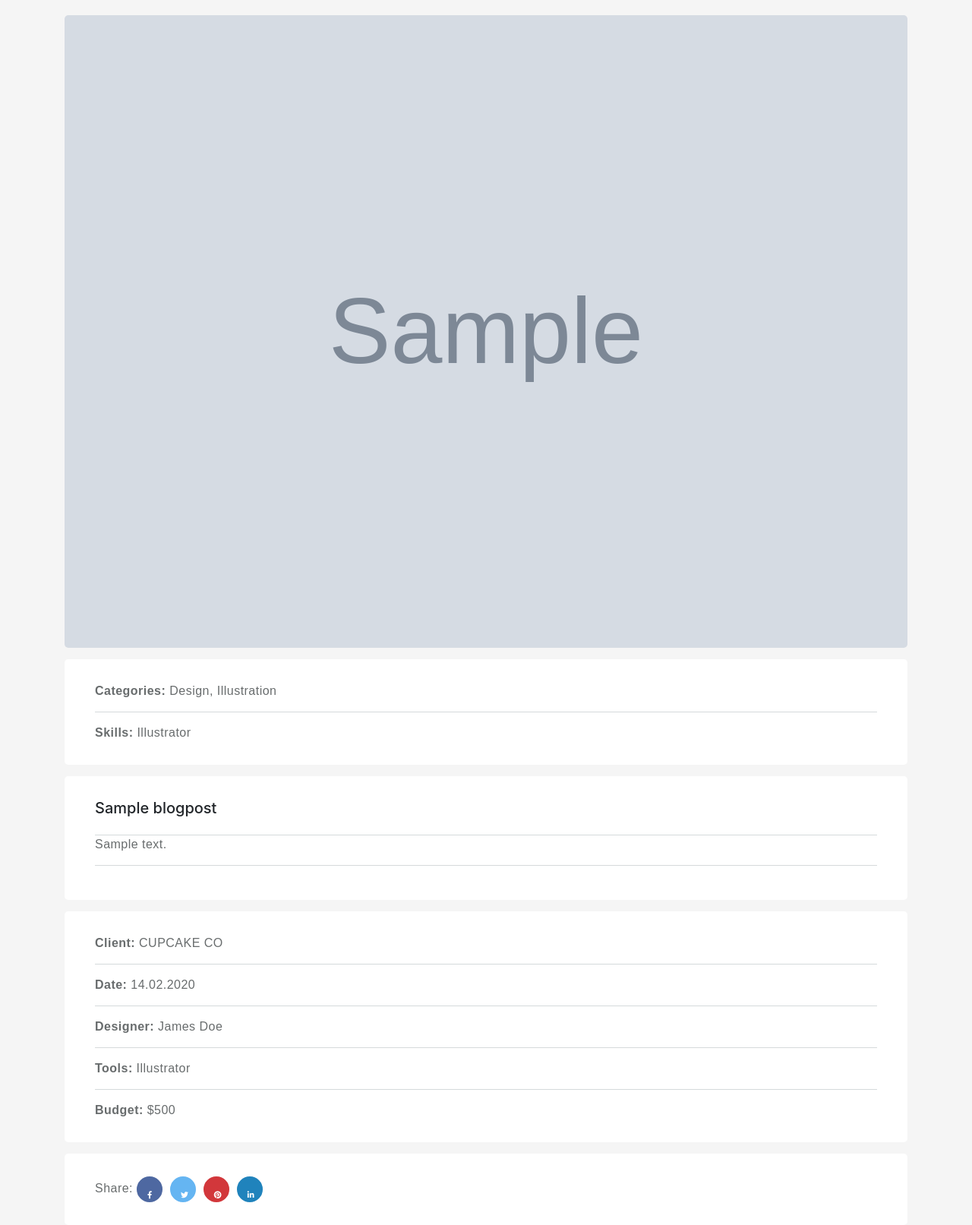
After one commit to asilbek3450/miniblog, a Django app: a page that uses templates/blog_detail.html in a window 1280 px wide. The commit adds this page. Shown: the whole page at 76% size. Run offline with Django 5.2, Linux system fonts and the light colour scheme; tables that the repository leaves empty hold one stand-in row (values such as "Sample post"); grey boxes marked "Sample" are stand-in pictures; some libraries are stand-ins or nearby versions.

Commit message:
blog detail

```diff
--- a/blog/urls.py
+++ b/blog/urls.py
@@ -4,7 +4,6 @@ from .views import blog_list, blog_create, blog_detail
 urlpatterns = [
     path('', blog_list, name='blog_list'),
     path('create/', blog_create, name='blog_create'),
-    path('blog/<int:pk>', blog_detail, name='blog_detail'),
-
+    path('blog_detail/<str:slug>', blog_detail, name='blog_detail'),
 
 ]
--- a/blog/views.py
+++ b/blog/views.py
@@ -1,4 +1,4 @@
-from django.shortcuts import render, redirect
+from django.shortcuts import render, redirect, get_object_or_404
 
 from blog.forms import BlogForm
 from blog.models import BlogPost, BlogCategory
@@ -34,6 +34,11 @@ def blog_create(request):
     return render(request, 'blog_create.html', context=context)
 
 
-def blog_detail():
-    pass
-# https://www.bootdey.com/snippets/view/project-details
+def blog_detail(request, slug):
+    blog = get_object_or_404(BlogPost, slug=slug)
+    category = BlogCategory.objects.filter(id=blog.category.id)
+    context = {
+        'blog': blog,
+        'category': category,
+    }
+    return render(request, 'blog_detail.html', context=context)
--- a/config/settings.py
+++ b/config/settings.py
@@ -122,6 +122,9 @@ STATIC_URL = 'static/'
 STATICFILES_DIRS = [os.path.join(BASE_DIR, 'static'),]
 STATIC_ROOT = BASE_DIR / 'staticfiles'
 
+MEDIA_ROOT = BASE_DIR / 'media'
+MEDIA_URL = '/media/'
+
 # Default primary key field type
 # https://docs.djangoproject.com/en/5.0/ref/settings/#default-auto-field
 
--- /dev/null
+++ b/static/css/detail.css
@@ -0,0 +1,407 @@
+body{
+    background:#f5f5f5;
+    margin-top:20px;}
+/*------- portfolio -------*/
+.project {
+  margin: 15px 0;
+}
+
+.no-gutter .project {
+  margin: 0 !important;
+  padding: 0 !important;
+}
+
+.has-spacer {
+  margin-left: 30px;
+  margin-right: 30px;
+  margin-bottom: 30px;
+}
+
+.has-spacer-extra-space {
+  margin-left: 30px;
+  margin-right: 30px;
+  margin-bottom: 30px;
+}
+
+.has-side-spacer {
+  margin-left: 30px;
+  margin-right: 30px;
+}
+
+.project-title {
+  font-size: 1.25rem;
+}
+
+.project-skill {
+  font-size: 0.9rem;
+  font-weight: 400;
+  letter-spacing: 0.06rem;
+}
+
+.project-info-box {
+  margin: 15px 0;
+  background-color: #fff;
+  padding: 30px 40px;
+  border-radius: 5px;
+}
+
+.project-info-box p {
+  margin-bottom: 15px;
+  padding-bottom: 15px;
+  border-bottom: 1px solid #d5dadb;
+}
+
+.project-info-box p:last-child {
+  margin-bottom: 0;
+  padding-bottom: 0;
+  border-bottom: none;
+}
+img {
+    width: 100%;
+    max-width: 100%;
+    height: auto;
+    -webkit-backface-visibility: hidden;
+}
+.rounded {
+    border-radius: 5px !important;
+}
+.btn-xs.btn-icon {
+    width: 34px;
+    height: 34px;
+    max-width: 34px !important;
+    max-height: 34px !important;
+    font-size: 10px;
+    line-height: 34px;
+}
+/* facebook button */
+.btn-facebook, .btn-facebook:active, .btn-facebook:focus {
+  color: #fff !important;
+  background: #4e68a1;
+  border: 2px solid #4e68a1;
+}
+
+.btn-facebook:hover {
+  color: #fff !important;
+  background: #3b4f7a;
+  border: 2px solid #3b4f7a;
+}
+
+.btn-facebook-link, .btn-facebook-link:active, .btn-facebook-link:focus {
+  color: #4e68a1 !important;
+  background: transparent;
+  border: none;
+}
+
+.btn-facebook-link:hover {
+  color: #3b4f7a !important;
+}
+
+.btn-outline-facebook, .btn-outline-facebook:active, .btn-outline-facebook:focus {
+  color: #4e68a1 !important;
+  background: transparent;
+  border: 2px solid #4e68a1;
+}
+
+.btn-outline-facebook:hover {
+  color: #fff !important;
+  background: #4e68a1;
+  border: 2px solid #4e68a1;
+}
+
+/* twitter button */
+.btn-twitter, .btn-twitter:active, .btn-twitter:focus {
+  color: #fff !important;
+  background: #65b5f2;
+  border: 2px solid #65b5f2;
+}
+
+.btn-twitter:hover {
+  color: #fff !important;
+  background: #5294c6;
+  border: 2px solid #5294c6;
+}
+
+.btn-twitter:hover {
+  color: #fff !important;
+  background: #5294c6;
+  border: 2px solid #5294c6;
+}
+
+.btn-twitter-link, .btn-twitter-link:active, .btn-twitter-link:focus {
+  color: #65b5f2 !important;
+  background: transparent;
+  border: none;
+}
+
+.btn-twitter-link:hover {
+  color: #5294c6 !important;
+}
+
+.btn-outline-twitter, .btn-outline-twitter:active, .btn-outline-twitter:focus {
+  color: #65b5f2 !important;
+  background: transparent;
+  border: 2px solid #65b5f2;
+}
+
+.btn-outline-twitter:hover {
+  color: #fff !important;
+  background: #65b5f2;
+  border: 2px solid #65b5f2;
+}
+
+/* google button */
+.btn-google, .btn-google:active, .btn-google:focus {
+  color: #fff !important;
+  background: #e05d4b;
+  border: 2px solid #e05d4b;
+}
+
+.btn-google:hover {
+  color: #fff !important;
+  background: #b94c3d;
+  border: 2px solid #b94c3d;
+}
+
+.btn-google-link, .btn-google-link:active, .btn-google-link:focus {
+  color: #e05d4b !important;
+  background: transparent;
+  border: none;
+}
+
+.btn-google-link:hover {
+  color: #b94c3d !important;
+}
+
+.btn-outline-google, .btn-outline-google:active, .btn-outline-google:focus {
+  color: #e05d4b !important;
+  background: transparent;
+  border: 2px solid #e05d4b;
+}
+
+.btn-outline-google:hover {
+  color: #fff !important;
+  background: #e05d4b;
+  border: 2px solid #e05d4b;
+}
+
+/* linkedin button */
+.btn-linkedin, .btn-linkedin:active, .btn-linkedin:focus {
+  color: #fff !important;
+  background: #2083bc;
+  border: 2px solid #2083bc;
+}
+
+.btn-linkedin:hover {
+  color: #fff !important;
+  background: #186592;
+  border: 2px solid #186592;
+}
+
+.btn-linkedin-link, .btn-linkedin-link:active, .btn-linkedin-link:focus {
+  color: #2083bc !important;
+  background: transparent;
+  border: none;
+}
+
+.btn-linkedin-link:hover {
+  color: #186592 !important;
+}
+
+.btn-outline-linkedin, .btn-outline-linkedin:active, .btn-outline-linkedin:focus {
+  color: #2083bc !important;
+  background: transparent;
+  border: 2px solid #2083bc;
+}
+
+.btn-outline-linkedin:hover {
+  color: #fff !important;
+  background: #2083bc;
+  border: 2px solid #2083bc;
+}
+
+/* pinterest button */
+.btn-pinterest, .btn-pinterest:active, .btn-pinterest:focus {
+  color: #fff !important;
+  background: #d2373b;
+  border: 2px solid #d2373b;
+}
+
+.btn-pinterest:hover {
+  color: #fff !important;
+  background: #ad2c2f;
+  border: 2px solid #ad2c2f;
+}
+
+.btn-pinterest-link, .btn-pinterest-link:active, .btn-pinterest-link:focus {
+  color: #d2373b !important;
+  background: transparent;
+  border: none;
+}
+
+.btn-pinterest-link:hover {
+  color: #ad2c2f !important;
+}
+
+.btn-outline-pinterest, .btn-outline-pinterest:active, .btn-outline-pinterest:focus {
+  color: #d2373b !important;
+  background: transparent;
+  border: 2px solid #d2373b;
+}
+
+.btn-outline-pinterest:hover {
+  color: #fff !important;
+  background: #d2373b;
+  border: 2px solid #d2373b;
+}
+
+/* dribble button */
+.btn-dribbble, .btn-dribbble:active, .btn-dribbble:focus {
+  color: #fff !important;
+  background: #ec5f94;
+  border: 2px solid #ec5f94;
+}
+
+.btn-dribbble:hover {
+  color: #fff !important;
+  background: #b4446e;
+  border: 2px solid #b4446e;
+}
+
+.btn-dribbble-link, .btn-dribbble-link:active, .btn-dribbble-link:focus {
+  color: #ec5f94 !important;
+  background: transparent;
+  border: none;
+}
+
+.btn-dribbble-link:hover {
+  color: #b4446e !important;
+}
+
+.btn-outline-dribbble, .btn-outline-dribbble:active, .btn-outline-dribbble:focus {
+  color: #ec5f94 !important;
+  background: transparent;
+  border: 2px solid #ec5f94;
+}
+
+.btn-outline-dribbble:hover {
+  color: #fff !important;
+  background: #ec5f94;
+  border: 2px solid #ec5f94;
+}
+
+/* instagram button */
+.btn-instagram, .btn-instagram:active, .btn-instagram:focus {
+  color: #fff !important;
+  background: #4c5fd7;
+  border: 2px solid #4c5fd7;
+}
+
+.btn-instagram:hover {
+  color: #fff !important;
+  background: #4252ba;
+  border: 2px solid #4252ba;
+}
+
+.btn-instagram-link, .btn-instagram-link:active, .btn-instagram-link:focus {
+  color: #4c5fd7 !important;
+  background: transparent;
+  border: none;
+}
+
+.btn-instagram-link:hover {
+  color: #4252ba !important;
+}
+
+.btn-outline-instagram, .btn-outline-instagram:active, .btn-outline-instagram:focus {
+  color: #4c5fd7 !important;
+  background: transparent;
+  border: 2px solid #4c5fd7;
+}
+
+.btn-outline-instagram:hover {
+  color: #fff !important;
+  background: #4c5fd7;
+  border: 2px solid #4c5fd7;
+}
+
+/* youtube button */
+.btn-youtube, .btn-youtube:active, .btn-youtube:focus {
+  color: #fff !important;
+  background: #e52d27;
+  border: 2px solid #e52d27;
+}
+
+.btn-youtube:hover {
+  color: #fff !important;
+  background: #b31217;
+  border: 2px solid #b31217;
+}
+
+.btn-youtube-link, .btn-youtube-link:active, .btn-youtube-link:focus {
+  color: #e52d27 !important;
+  background: transparent;
+  border: none;
+}
+
+.btn-youtube-link:hover {
+  color: #b31217 !important;
+}
+
+.btn-outline-youtube, .btn-outline-youtube:active, .btn-outline-youtube:focus {
+  color: #e52d27 !important;
+  background: transparent;
+  border: 2px solid #e52d27;
+}
+
+.btn-outline-youtube:hover {
+  color: #fff !important;
+  background: #e52d27;
+  border: 2px solid #e52d27;
+}
+.btn-xs.btn-icon span, .btn-xs.btn-icon i {
+    line-height: 34px;
+}
+.btn-icon.btn-circle span, .btn-icon.btn-circle i {
+    margin-top: -1px;
+    margin-right: -1px;
+}
+.btn-icon i {
+    margin-top: -1px;
+}
+.btn-icon span, .btn-icon i {
+    display: block;
+    line-height: 50px;
+}
+a.btn, a.btn-social {
+    display: inline-block;
+}
+.mr-5 {
+    margin-right: 5px !important;
+}
+.mb-0 {
+    margin-bottom: 0 !important;
+}
+.btn-facebook, .btn-facebook:active, .btn-facebook:focus {
+    color: #fff !important;
+    background: #4e68a1;
+    border: 2px solid #4e68a1;
+}
+.btn-circle {
+    border-radius: 50% !important;
+}
+.project-info-box p {
+    margin-bottom: 15px;
+    padding-bottom: 15px;
+    border-bottom: 1px solid #d5dadb;
+}
+p {
+    font-family: "Barlow", sans-serif !important;
+    font-weight: 300;
+    font-size: 1rem;
+    color: #686c6d;
+    letter-spacing: 0.03rem;
+    margin-bottom: 10px;
+}
+b, strong {
+    font-weight: 700 !important;
+}
--- /dev/null
+++ b/templates/blog_detail.html
@@ -0,0 +1,57 @@
+{% load static %}
+<!DOCTYPE html>
+<html lang="en">
+<head>
+    <meta charset="UTF-8">
+    <title>Title</title>
+    <link rel="stylesheet" href="https://cdnjs.cloudflare.com/ajax/libs/font-awesome/5.12.1/css/all.min.css" integrity="sha256-mmgLkCYLUQbXn0B1SRqzHar6dCnv9oZFPEC1g1cwlkk=" crossorigin="anonymous" />
+    <link rel='stylesheet' href='https://cdn.jsdelivr.net/npm/bootstrap@4.4.1/dist/css/bootstrap.min.css'>
+    <script src='https://cdn.jsdelivr.net/npm/bootstrap@4.4.1/dist/js/bootstrap.bundle.min.js'></script>
+    <link rel="stylesheet" href="{% static 'css/detail.css' %}"/>
+</head>
+<body>
+
+
+<div class="container">
+    <div class="row">
+        <div class="col-md-12">
+            <img src="{{ blog.image }}" alt="project-image" class="rounded">
+            <div class="project-info-box">
+                <p><b>Categories:</b> Design, Illustration</p>
+                <p><b>Skills:</b> Illustrator</p>
+            </div><!-- / project-info-box -->
+        </div><!-- / column -->
+
+
+        <div class="col-md-12">
+            <div class="project-info-box mt-0">
+                <h5>{{ blog.title }}</h5>
+                <p class="mb-0">{{ blog.description | linebreaks }}</p>
+            </div><!-- / project-info-box -->
+
+            <div class="project-info-box">
+                <p><b>Client:</b> CUPCAKE CO</p>
+                <p><b>Date:</b> 14.02.2020</p>
+                <p><b>Designer:</b> James Doe</p>
+                <p><b>Tools:</b> Illustrator</p>
+                <p class="mb-0"><b>Budget:</b> $500</p>
+            </div><!-- / project-info-box -->
+
+            <div class="project-info-box mt-0 mb-0">
+                <p class="mb-0">
+                    <span class="fw-bold mr-10 va-middle hide-mobile">Share:</span>
+                    <a href="#x" class="btn btn-xs btn-facebook btn-circle btn-icon mr-5 mb-0"><i class="fab fa-facebook-f"></i></a>
+                    <a href="#x" class="btn btn-xs btn-twitter btn-circle btn-icon mr-5 mb-0"><i class="fab fa-twitter"></i></a>
+                    <a href="#x" class="btn btn-xs btn-pinterest btn-circle btn-icon mr-5 mb-0"><i class="fab fa-pinterest"></i></a>
+                    <a href="#x" class="btn btn-xs btn-linkedin btn-circle btn-icon mr-5 mb-0"><i class="fab fa-linkedin-in"></i></a>
+                </p>
+            </div><!-- / project-info-box -->
+        </div><!-- / column -->
+
+
+    </div>
+</div>
+
+
+</body>
+</html>
--- a/templates/blog_list.html
+++ b/templates/blog_list.html
@@ -35,15 +35,15 @@
                     <div class="blog-grid">
                         <div class="blog-img">
                             <div class="date">{{ blog.created_at.day }} {{ blog.created_at.date|date:'F' }}</div>
-                            <a href="#">
+                            <a href="{% url 'blog_detail' slug=blog.slug %}">
                                 <img src="{{ blog.image }}" title="" alt="" style="width: 350px; height: 280px">
                             </a>
                         </div>
                         <div class="blog-info">
-                            <h5><a href="#">{{ blog.title | truncatechars:40 }}</a></h5>
+                            <h5><a href="{% url 'blog_detail' slug=blog.slug %}">{{ blog.title | truncatechars:40 }}</a></h5>
                             <p>{{ blog.short_description | truncatechars:90 }}</p>
                             <div class="btn-bar">
-                                <a href="#" class="px-btn-arrow">
+                                <a href="{% url 'blog_detail' slug=blog.slug %}" class="px-btn-arrow">
                                     <span>Read More</span>
                                     <i class="arrow"></i>
                                 </a>
```
